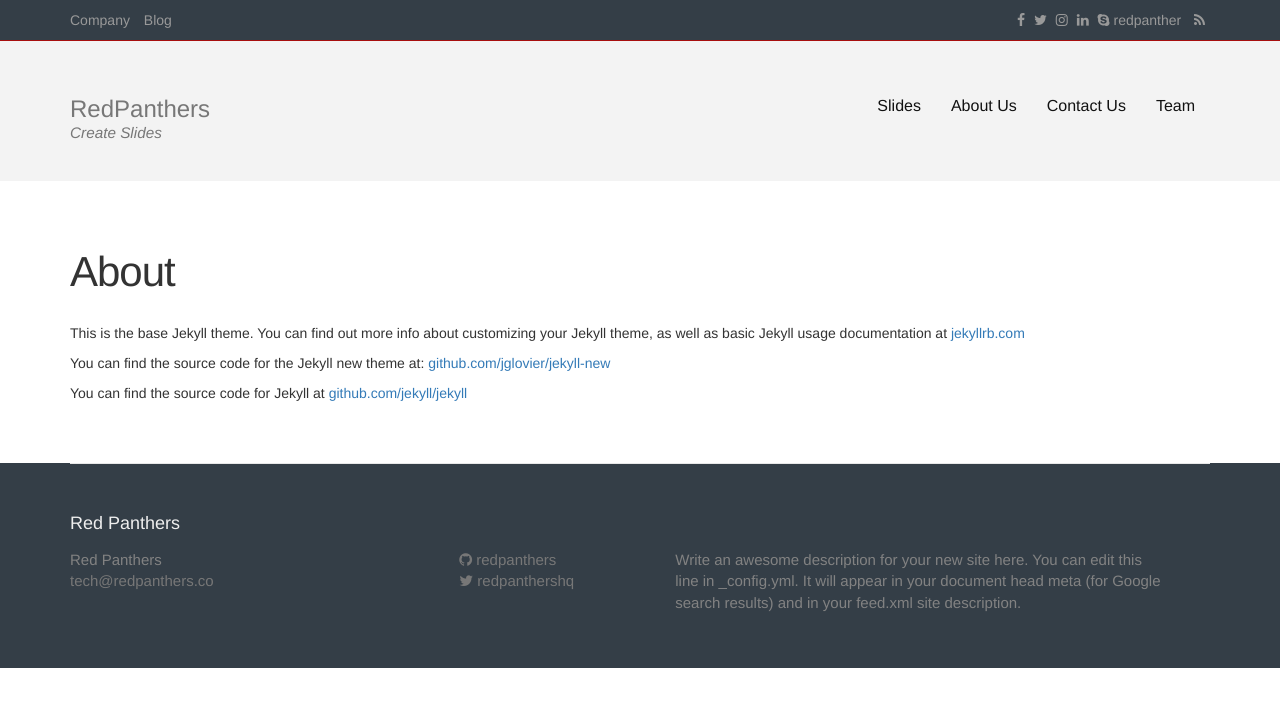
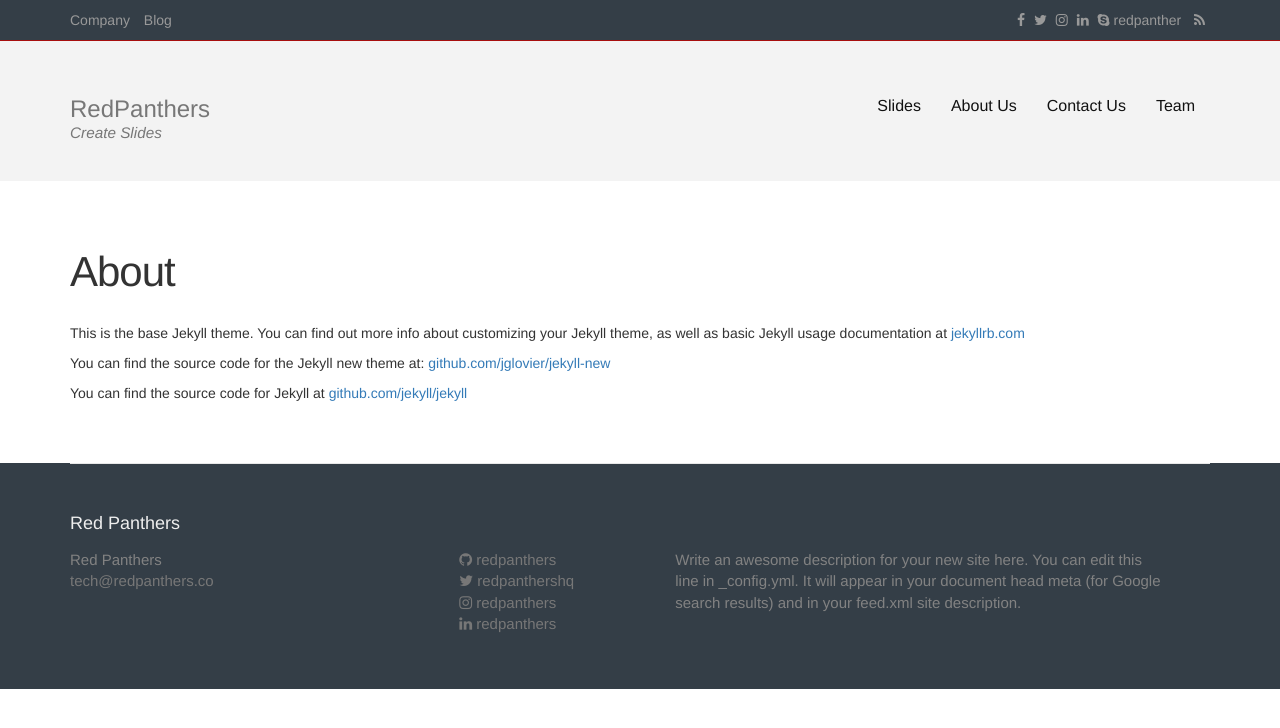
Before and after one commit to redpanthers/slides, a Jekyll site: the page built from about.md, in a window 1280 px wide. Shown: the top 728 px of the page. Built offline with Jekyll 4.4.1, drawn with Linux system fonts in a browser that asks for light colours; nearby versions of some CDN libraries.

Commit message:
Add social media data

```diff
--- a/_config.yml
+++ b/_config.yml
@@ -9,6 +9,8 @@ baseurl: "/slides" # the subpath of your site, e.g. /blog/
 url: "http://slides.redpanthers.co" # the base hostname & protocol for your site
 twitter_username: redpanthershq
 github_username:  redpanthers
+linkedin_username: redpanthers
+instagram_username: redpanthers
 
 # Build settings
 markdown: kramdown
```
